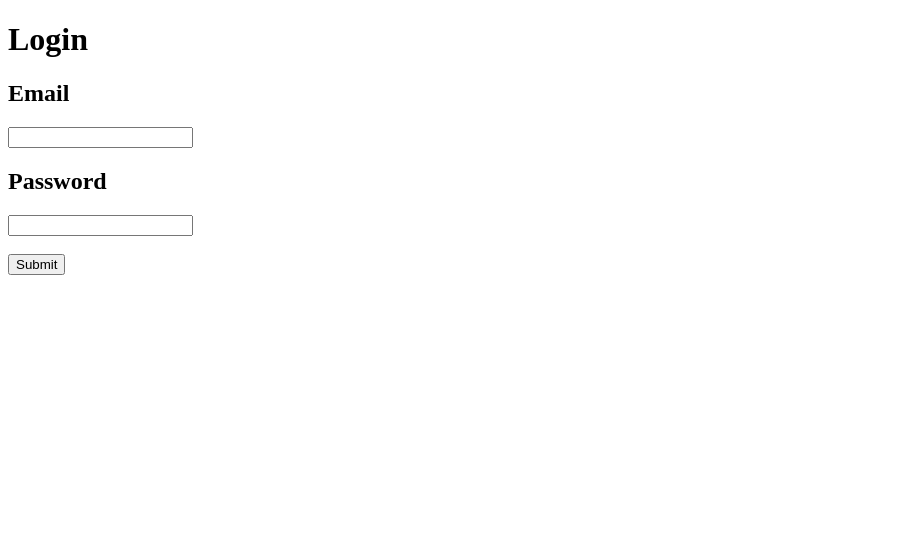
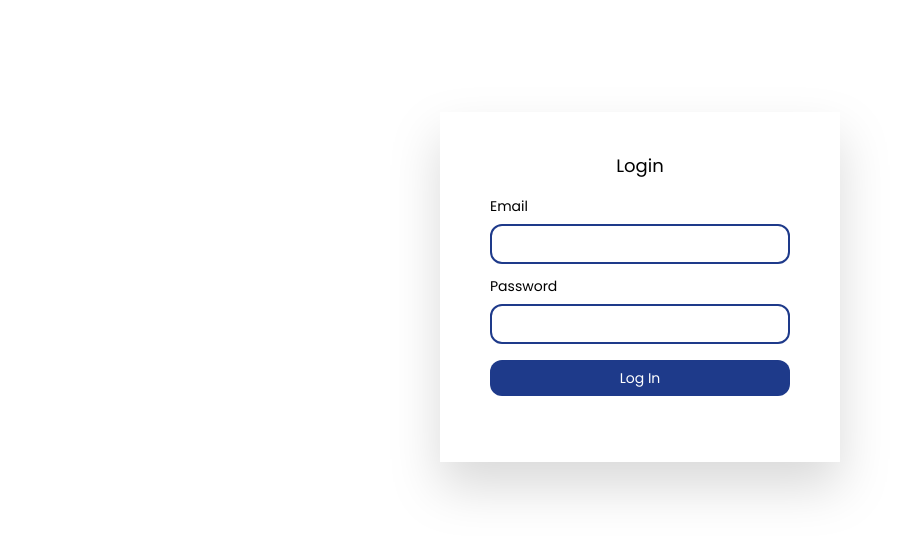
Before and after one commit to Thanisthani/Notes_mgt_System, a React (Create React App) app in the folder client/: page /Login in a window 1280 px wide. Shown: the top 536 px of the page, without its empty margins (0-906 px from the left). Built offline with nearby package versions, Linux system fonts and the light colour scheme.

Commit message:
Style added for Login form

```diff
--- a/client/src/components/Login/LoginForm.jsx
+++ b/client/src/components/Login/LoginForm.jsx
@@ -37,9 +37,9 @@
           }) => (
             <form onSubmit={handleSubmit}>
 
-              <h2>Email</h2>
+              <h2 className='mt-4 text-sm'>Email</h2>
 
-                  <input
+                  <input className='border-2 rounded-xl mt-2 p-2 text-sm w-[300px] border-blue-900'
              type="email"
              name="email"
              onChange={handleChange}
@@ -47,11 +47,11 @@
              value={values.email}
               />
 
-              {errors.email && touched.email && errors.email}
+             <h6 className='text-red-500 text-sm mt-1'> {errors.email && touched.email && errors.email} </h6>
 
-              <h2>Password</h2>
+              <h2 className='mt-3 text-sm'>Password</h2>
 
-              <input
+              <input  className='border-2 rounded-xl mt-2 p-2 text-sm w-[300px] border-blue-900'
                 type="password"
                 name="password"
                 onChange={handleChange}
@@ -59,10 +59,10 @@
                 value={values.password}
                    />
 
-              <h3>{errors.password && touched.password && errors.password}</h3>
+              <h6 className='text-red-500 text-sm mt-1'>{errors.password && touched.password && errors.password}</h6>
 
-       <button type="submit" className="bg-blue-500 text-white" disabled={isSubmitting}>
-         Submit
+       <button type="submit" className="bg-blue-900 rounded-xl text-sm text-white mt-3 py-2 hover:font-medium w-full  hover:bg-white hover:border-2 hover:text-blue-900 hover:border-blue-900" disabled={isSubmitting}>
+         Log In
        </button>
               </form>
           )
--- /dev/null
+++ b/client/src/index.css
@@ -0,0 +1,17 @@
+@import url('https://fonts.googleapis.com/css2?family=Poppins:wght@300;400;500&display=swap');
+
+body {
+  margin: 0;
+  padding: 0;
+  font-family: 'Poppins', sans-serif;
+}
+
+/* code {
+  font-family: source-code-pro, Menlo, Monaco, Consolas, 'Courier New',
+    monospace;
+} */
+
+
+@tailwind base;
+@tailwind components;
+@tailwind utilities;
--- a/client/src/index.js
+++ b/client/src/index.js
@@ -1,5 +1,6 @@
 import React from 'react';
 import ReactDom from 'react-dom';
+import './index.css';
 import App from './App';
 import { Provider } from 'react-redux';
 import { createStore, applyMiddleware, compose } from 'redux';
--- a/client/src/pages/Login.jsx
+++ b/client/src/pages/Login.jsx
@@ -3,10 +3,13 @@
 
 function Login() {
   return (
-      <div>
-          <h1>Login</h1>
+    <div className='flex flex-col items-center mt-28 drop-shadow-2xl border-0 rounded-3xl '>
+    <div className=' bg-white
+       flex flex-col items-center pt-10 w-[400px] h-[350px]'>
+          <h1 className='text-lg'>Login</h1>
           <LoginForm />
-    </div>
+      </div>
+      </div>
   )
 }
 
--- a/client/tailwind.config.js
+++ b/client/tailwind.config.js
@@ -1,6 +1,8 @@
-/** @type {import('tailwindcss').Config} */
+
 module.exports = {
-  content: [],
+  content: [
+    "./src/**/*.{js,jsx,ts,tsx}"
+  ],
   theme: {
     extend: {},
   },
```
